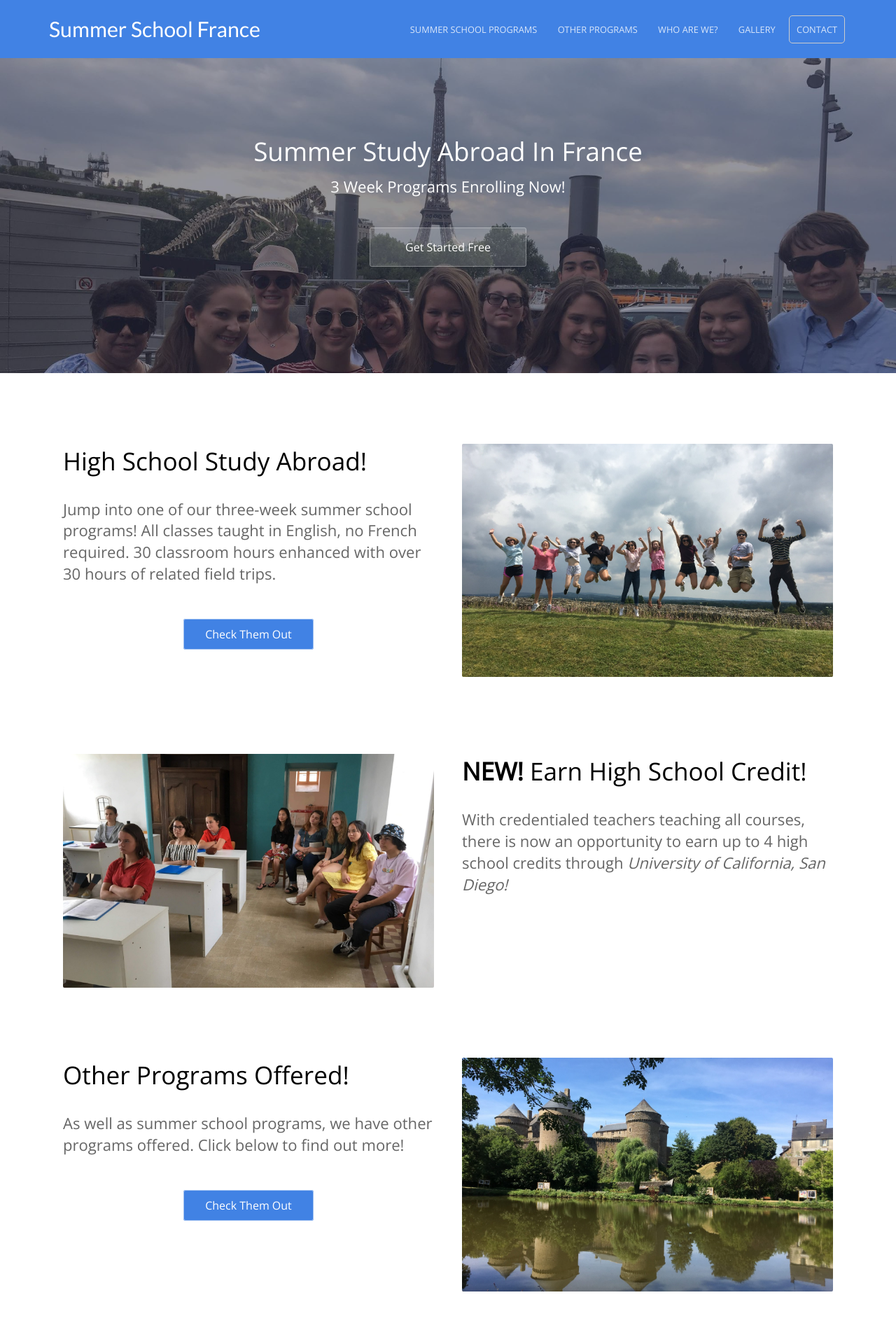
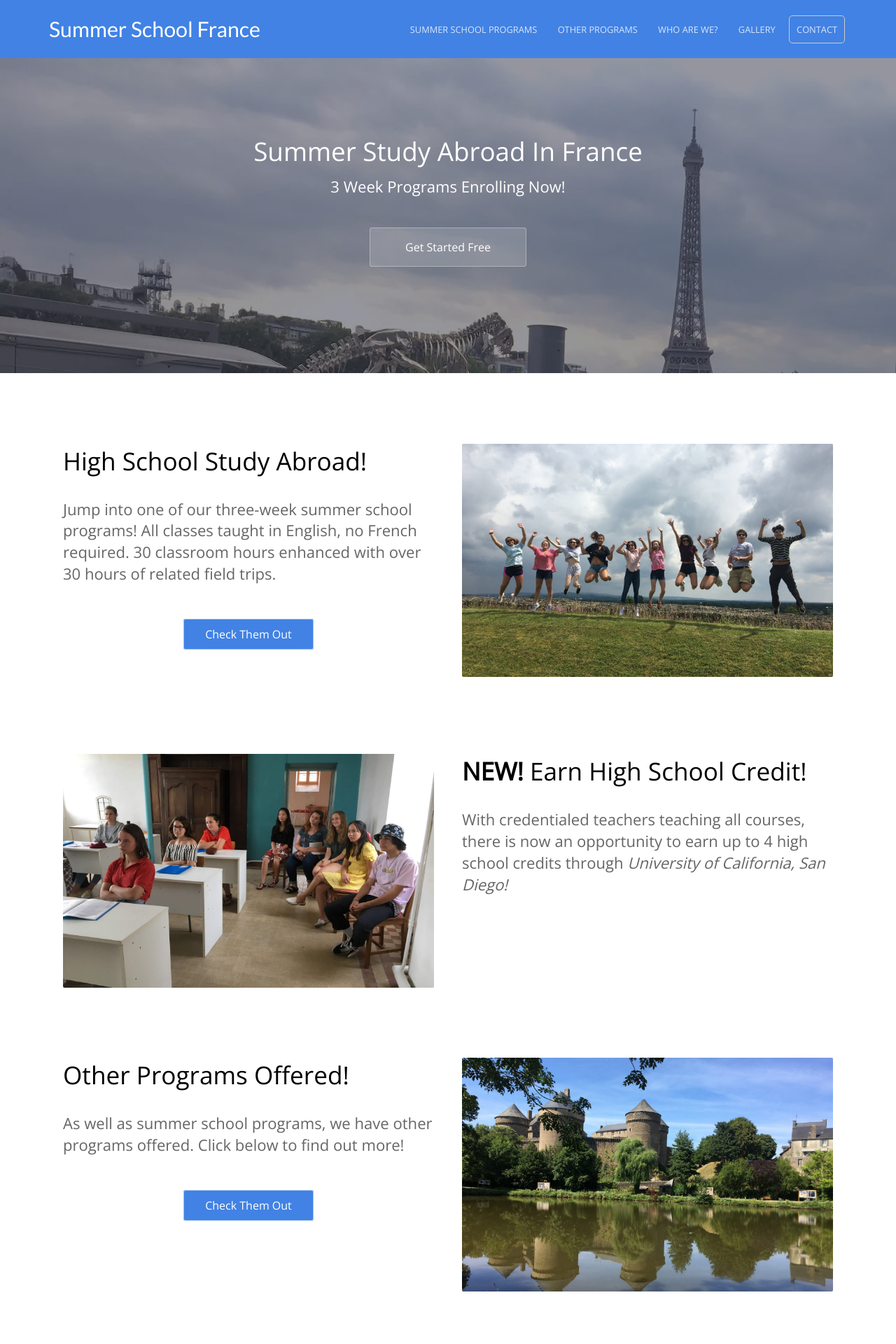
Before and after one commit to baritchie/project1, a Jekyll site: the page built from index.html, in a window 1280 px wide. Shown: the top 1920 px of the page at 70% size. Built offline with Jekyll 4.4.1, drawn with Linux system fonts in a browser that asks for light colours.

Commit message:
Updated '_sass/landing-page.scss' via CloudCannon

```diff
--- a/_sass/landing-page.scss
+++ b/_sass/landing-page.scss
@@ -43,9 +43,9 @@
 		color: #fff;
 	}
 }
+
 .hero::after {
     content: "";
-    background: url("/uploads/cover.JPG");
 	background-size: cover;
     background-repeat: no-repeat;
     background-position: 50% 30%;
@@ -58,6 +58,14 @@
     z-index: -1;
 }
 
+
+.no-webp .hero::after {
+    background: url("/uploads/cover.jpg");
+}
+
+.webp .hero::after {
+    background: url("/uploads/cover.webp");
+}
 
 @media #{$desktop} {
 	.flex {
```
